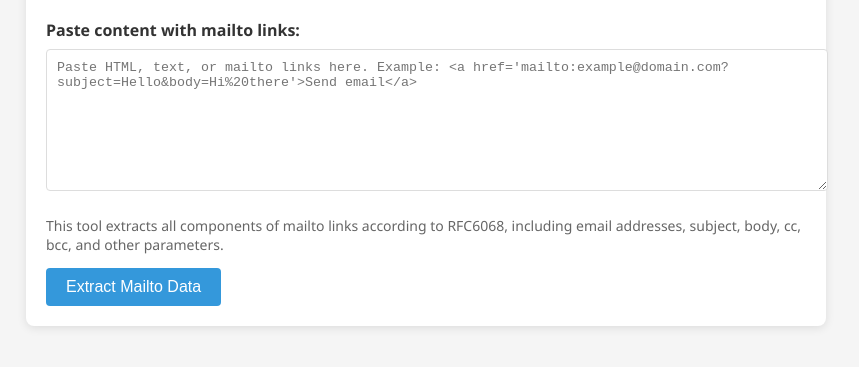
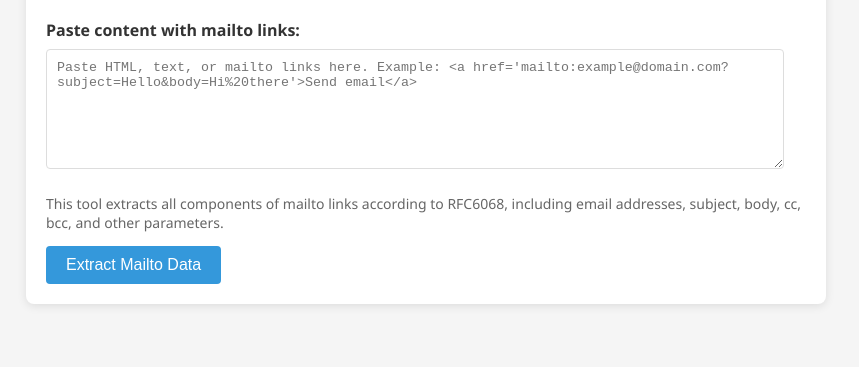
Before and after one commit to wackyapples/mailto-reverse, a plain HTML site: page index.html in a window 1280 px wide. Shown: the part 107-474 px from the top of the page, without its empty margins (214-1073 px from the left). Drawn offline with Linux system fonts and the light colour scheme.

Commit message:
Fix textarea alignment

```diff
--- a/index.html
+++ b/index.html
@@ -29,13 +29,14 @@
             font-weight: bold;
         }
         textarea {
-            width: 100%;
+            width: calc(100% - 22px);
             padding: 10px;
             border: 1px solid #ddd;
             border-radius: 4px;
             min-height: 120px;
             margin-bottom: 15px;
             font-family: monospace;
+            box-sizing: border-box;
         }
         button {
             background-color: #3498db;
```
